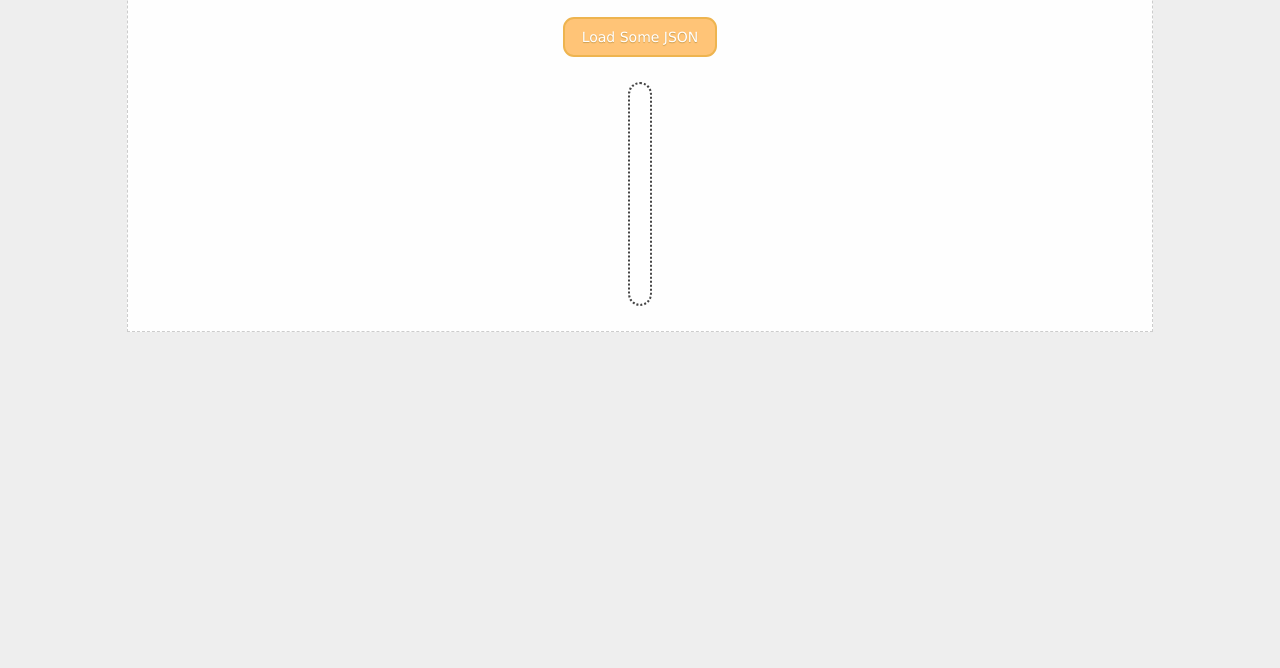
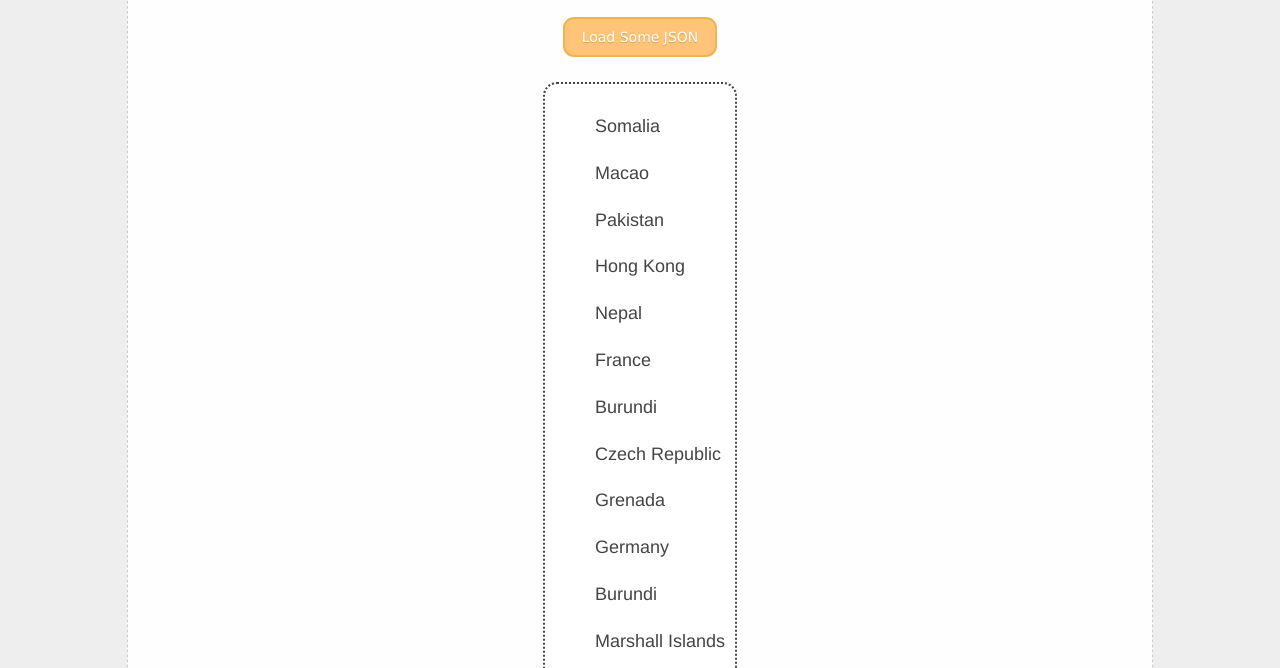
Before and after one commit to Kyle-Barry/Kyle-Barry.github.io, a plain HTML site: page Lab_6/index.html in a window 1280 px wide. Both pictures are taken after a click on the button "Load Some JSON". Shown: the part 132-800 px from the top of the page. Drawn offline with Linux system fonts and the light colour scheme.

Commit message:
Update index.html

```diff
--- a/Lab_6/index.html
+++ b/Lab_6/index.html
@@ -16,11 +16,11 @@
     </div>
     <script>
       function loadData() {
-        fetch('ajax_sample.json')
+        fetch("ajax_sample.json")
           .then(res => res.json())
           .then(res => res.map(c => c.name))
           .then(codes => {
-            const instructions = document.querySelector(".content");
+            const content = document.querySelector(".content");
             content.innerHTML = "";
 
             for (let i = 0; i < 15; i++) {
@@ -28,10 +28,15 @@
               let el = document.createElement("ol");
 
               el.innerText = codes[selectNumber];
-              list.appendChild(el);
+              content.appendChild(el);
             }
             return content;
-          })
+          });
+      }
+      function getRandomIntInclusive(min, max) {
+        min = Math.ceil(min);
+        max = Math.floor(max);
+        return Math.floor(Math.random() * (max - min + 1)) + min; //The maximum is inclusive and the minimum is inclusive
       }
     </script>
   </body>
```
